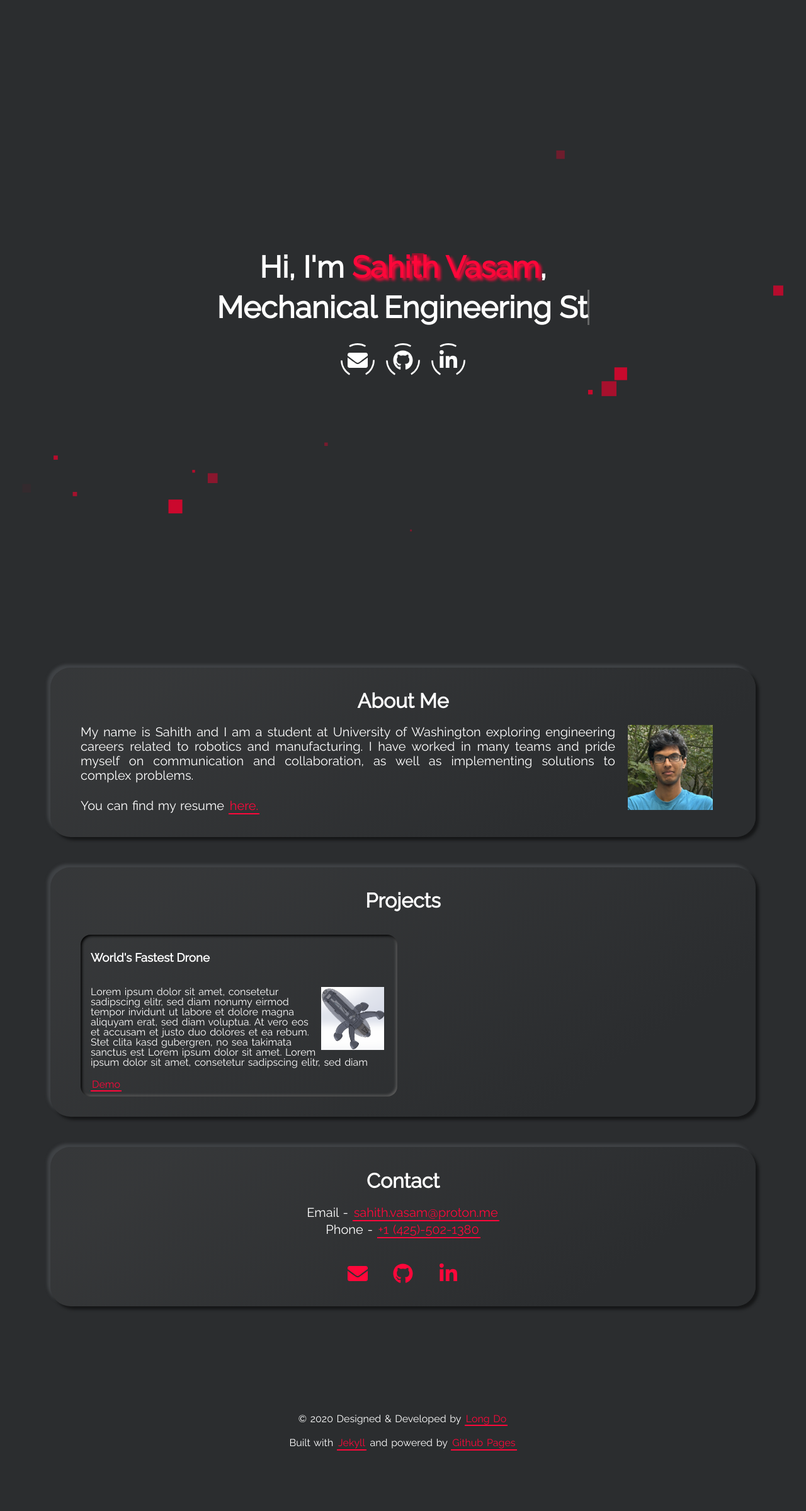
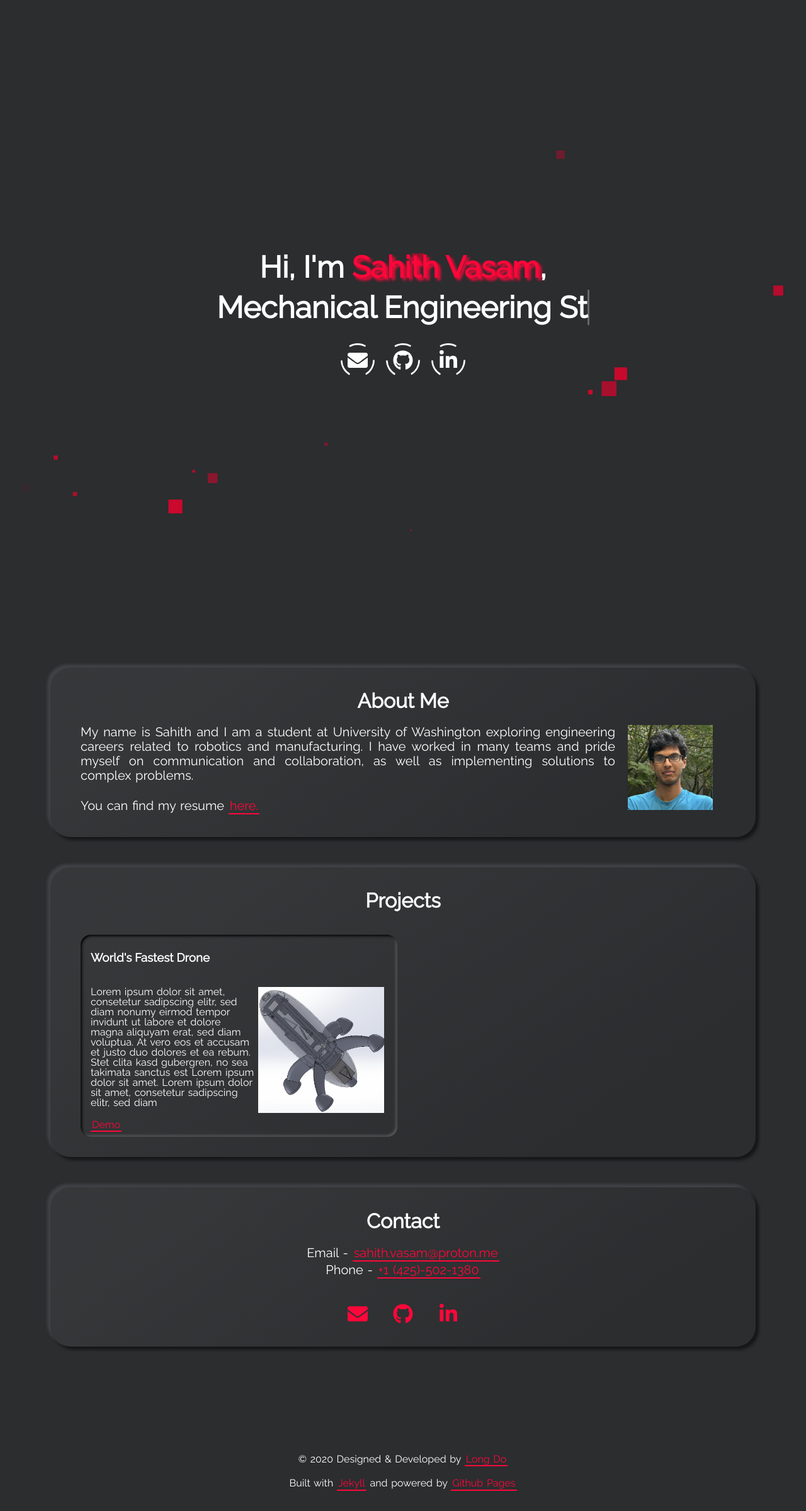
Before and after one commit to sahith-vasam/sahith-vasam.github.io, a Jekyll site: the page built from index.html, in a window 1280 px wide. Shown: the whole page at 63% size. Built offline with Jekyll 4.4.1, drawn with Linux system fonts in a browser that asks for light colours; before the commit the page ends 2335 px from its top, so only the background shows below that.

Commit message:
Update section-projects.html

```diff
--- a/_includes/section-projects.html
+++ b/_includes/section-projects.html
@@ -6,7 +6,7 @@
         <div class="name-link-wrapper">
           <h3>{{project.name}}</h3>
         </div>
-        <p class="project-desc"><img src="{{project.image}}" style="width:100px;height:100px;" align="right" hspace="5">{{project.descr}}</p>
+        <p class="project-desc"><img src="{{project.image}}" style="width:200px;height:200px;" align="right" hspace="5">{{project.descr}}</p>
         {% if project.demo %}
           <a class="highlight-link" href="{{project.demo}}" target="_blank" rel="noreferrer">
             Demo
```
